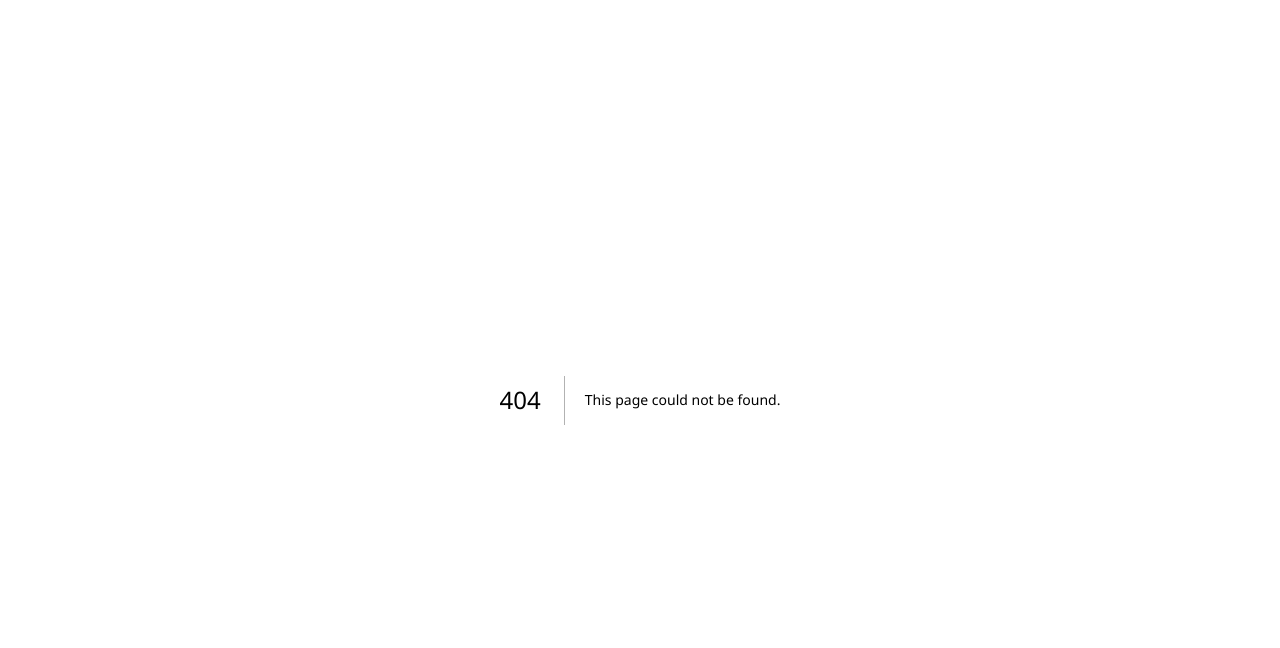
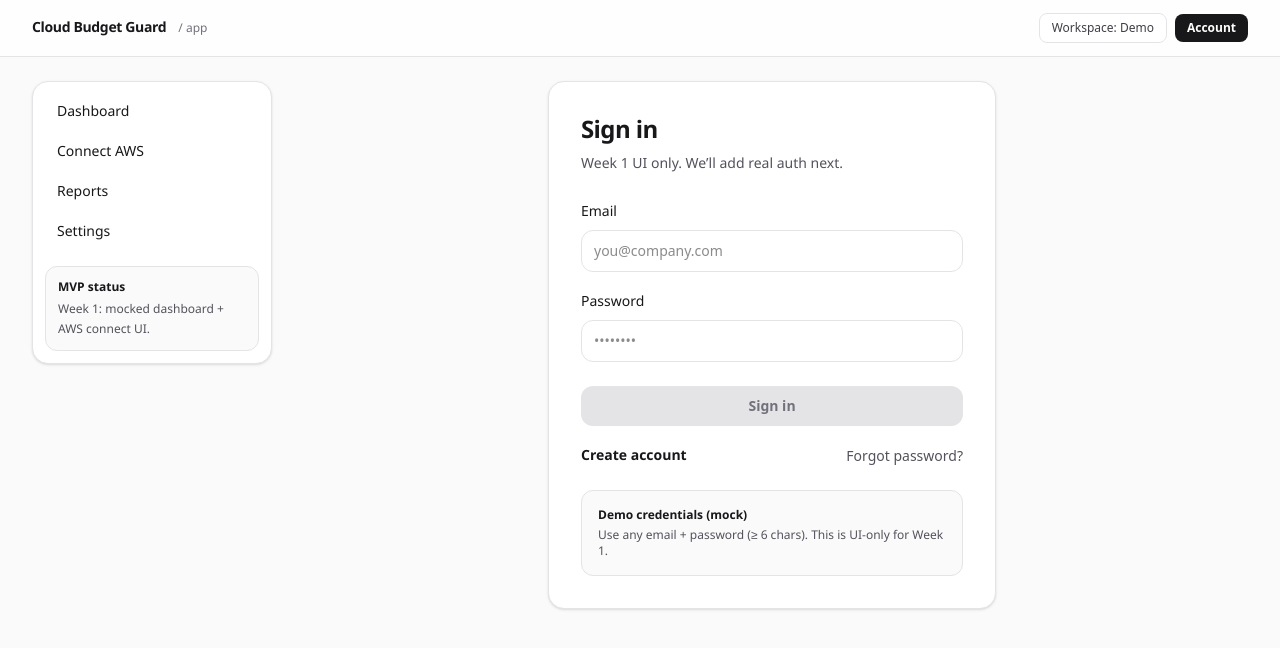
Before and after one commit to sangram-sethi/cloud-billing-tracker, a Next.js app: page /login in a window 1280 px wide. Before the commit this address had no page. Shown: the top 648 px of the page. Built offline with nearby package versions, Linux system fonts and the light colour scheme.

Commit message:
feat(auth): add login page UI

```diff
--- /dev/null
+++ b/src/app/(app)/login/page.tsx
@@ -0,0 +1,99 @@
+"use client";
+
+import Link from "next/link";
+import { useState } from "react";
+
+export default function LoginPage() {
+  const [email, setEmail] = useState("");
+  const [password, setPassword] = useState("");
+  const [loading, setLoading] = useState(false);
+
+  async function onSubmit(e: React.FormEvent) {
+    e.preventDefault();
+    setLoading(true);
+
+    // Week 1: UI only (mock auth)
+    await new Promise((r) => setTimeout(r, 600));
+
+    setLoading(false);
+    alert("Mock login. Auth wiring in Week 2.");
+  }
+
+  const canSubmit = email.trim().length > 3 && password.length >= 6 && !loading;
+
+  return (
+    <div className="mx-auto max-w-md">
+      <div className="rounded-2xl border border-zinc-200 bg-white p-6 shadow-sm sm:p-8">
+        <h1 className="text-2xl font-semibold tracking-tight text-zinc-900">Sign in</h1>
+        <p className="mt-2 text-sm text-zinc-600">
+          Week 1 UI only. We’ll add real auth next.
+        </p>
+
+        <form onSubmit={onSubmit} className="mt-6 space-y-4">
+          <div>
+            <label htmlFor="email" className="text-sm font-medium text-zinc-900">
+              Email
+            </label>
+            <input
+              id="email"
+              type="email"
+              value={email}
+              onChange={(e) => setEmail(e.target.value)}
+              placeholder="you@company.com"
+              className="mt-2 w-full rounded-xl border border-zinc-200 bg-white px-3 py-2.5 text-sm outline-none focus:border-zinc-400"
+              autoComplete="email"
+            />
+          </div>
+
+          <div>
+            <label htmlFor="password" className="text-sm font-medium text-zinc-900">
+              Password
+            </label>
+            <input
+              id="password"
+              type="password"
+              value={password}
+              onChange={(e) => setPassword(e.target.value)}
+              placeholder="••••••••"
+              className="mt-2 w-full rounded-xl border border-zinc-200 bg-white px-3 py-2.5 text-sm outline-none focus:border-zinc-400"
+              autoComplete="current-password"
+            />
+          </div>
+
+          <button
+            type="submit"
+            disabled={!canSubmit}
+            className={[
+              "mt-2 inline-flex w-full items-center justify-center rounded-xl px-4 py-2.5 text-sm font-semibold transition-colors",
+              canSubmit
+                ? "bg-zinc-900 text-white hover:bg-zinc-800"
+                : "bg-zinc-200 text-zinc-500 cursor-not-allowed",
+            ].join(" ")}
+          >
+            {loading ? "Signing in..." : "Sign in"}
+          </button>
+        </form>
+
+        <div className="mt-5 flex items-center justify-between text-sm">
+          <Link href="/signup" className="font-semibold text-zinc-700 hover:text-zinc-900">
+            Create account
+          </Link>
+          <button
+            type="button"
+            className="text-zinc-600 hover:text-zinc-900"
+            onClick={() => alert("Reset flow in Week 2.")}
+          >
+            Forgot password?
+          </button>
+        </div>
+
+        <div className="mt-6 rounded-xl border border-zinc-200 bg-zinc-50 p-4">
+          <p className="text-xs font-semibold text-zinc-900">Demo credentials (mock)</p>
+          <p className="mt-1 text-xs text-zinc-600">
+            Use any email + password (≥ 6 chars). This is UI-only for Week 1.
+          </p>
+        </div>
+      </div>
+    </div>
+  );
+}
```
